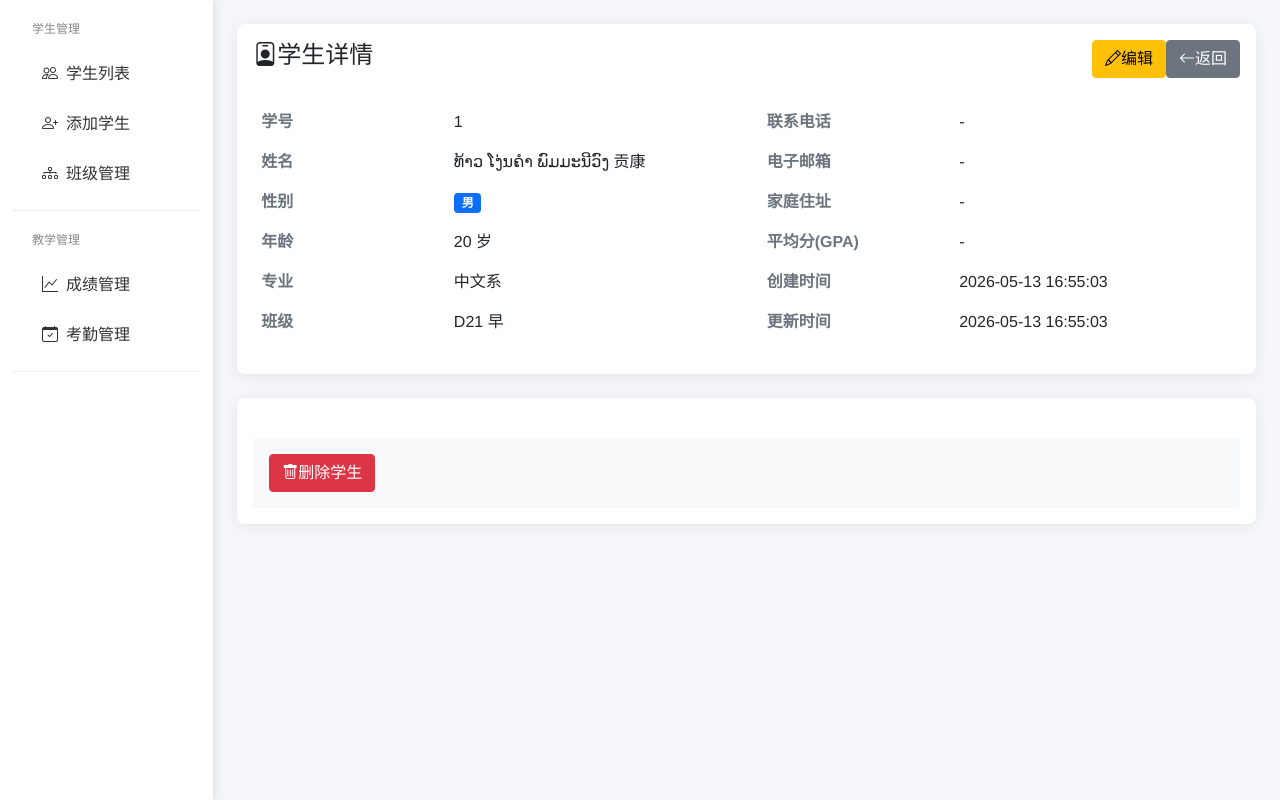
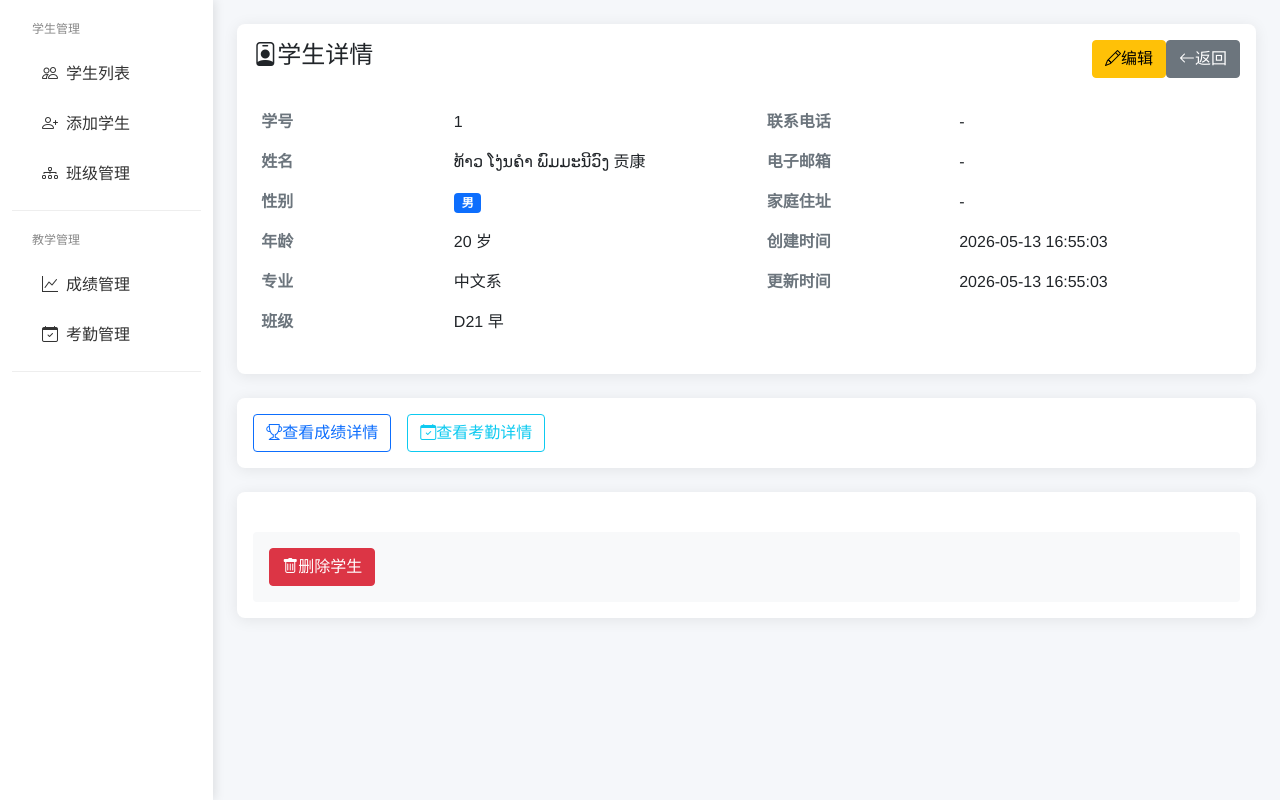
Before and after one commit to 12408sehun-create/python-, a Flask app: page /view/27 in a window 1280 px wide. Shown: the part 56-856 px from the top of the page. Run offline with Flask 3, Linux system fonts and the light colour scheme; data comes from the database, SQL or seed files in the repository; both versions use the stored data as it was after the commit.

Commit message:
学生列表-详情删除平均分 增加考勤和成绩展示 用freom_view在详情页点击返回时候进行判

```diff
--- a/app.py
+++ b/app.py
@@ -540,13 +540,8 @@ def view_student(id):
     conn = get_db_connection()
     student = conn.execute('SELECT * FROM students WHERE id = ?', (id,)).fetchone()
 
-    # 计算 GPA
-    gpa_result = conn.execute('''
-        SELECT AVG(score) as avg_score FROM grades WHERE student_id = ?
-    ''', (student['student_id'],)).fetchone()
-
-    conn.close()
-    return render_template('view.html', student=student, gpa=gpa_result['avg_score'])
+    conn.close()
+    return render_template('view.html', student=student)
 
 # ==================== 成绩管理 ====================
 
@@ -676,6 +671,7 @@ def grade_detail(student_id):
 
     conn = get_db_connection()
     highlight_id = request.args.get('highlight_id', type=int)
+    from_view = request.args.get('from_view', '')
 
     # 获取学生信息
     student = conn.execute('SELECT * FROM students WHERE student_id = ?', (student_id,)).fetchone()
@@ -692,10 +688,9 @@ def grade_detail(student_id):
         ORDER BY updated_at DESC
         LIMIT ? OFFSET ?
     ''', (student_id, per_page, offset)).fetchall()
-
     conn.close()
     return render_template('grade_detail.html', student=student, grades=all_grades, highlight_id=highlight_id,
-                         page=page, total_pages=total_pages, total=total)
+                         page=page, total_pages=total_pages, total=total, from_view=from_view)
 
 @app.route('/grades/add', methods=('GET', 'POST'))
 def add_grade():
@@ -1080,7 +1075,7 @@ def attendance_detail(student_id):
 
     conn = get_db_connection()
     highlight_id = request.args.get('highlight_id', type=int)
-
+    from_view = request.args.get('from_view', '')
     # 获取学生信息
     student = conn.execute('SELECT * FROM students WHERE student_id = ?', (student_id,)).fetchone()
 
@@ -1137,7 +1132,7 @@ def attendance_detail(student_id):
                          attendance=all_attendance, stats=attendance_stats, total_count=total_count,
                          highlight_id=highlight_id,
                          page=page, total_pages=total_pages, total=total,
-                         start_date=start_date, end_date=end_date)
+                         start_date=start_date, end_date=end_date, from_view = from_view)
 
 # 考勤详情页 - 按状态查看
 @app.route('/attendance/detail/<student_id>/status/<status>')
@@ -1149,7 +1144,6 @@ def attendance_detail_by_status(student_id, status):
     # 获取日期筛选参数
     start_date = request.args.get('start_date', '')
     end_date = request.args.get('end_date', '')
-
     conn = get_db_connection()
 
     # 获取学生信息
--- a/templates/attendance_detail.html
+++ b/templates/attendance_detail.html
@@ -7,8 +7,8 @@
     <div class="card-body">
         <div class="d-flex justify-content-between align-items-center mb-4">
             <h4><i class="bi bi-calendar-check"></i> 考勤详情</h4>
-            <a href="{{ url_for('attendance') }}" class="btn btn-secondary">
-                <i class="bi bi-arrow-left"></i> 返回
+            <a href="{{ url_for('view_student', id=from_view) if from_view else url_for('attendance') }}" class="btn btn-secondary">
+               <i class="bi bi-arrow-left"></i> 返回
             </a>
         </div>
 
--- a/templates/grade_detail.html
+++ b/templates/grade_detail.html
@@ -7,7 +7,7 @@
     <div class="card-body">
         <div class="d-flex justify-content-between align-items-center mb-4">
             <h4><i class="bi bi-graph-up"></i> 成绩详情</h4>
-            <a href="{{ url_for('grades') }}" class="btn btn-secondary">
+            <a href="{{ url_for('view_student', id=from_view) if from_view else url_for('grades') }}" class="btn btn-secondary">
                 <i class="bi bi-arrow-left"></i> 返回
             </a>
         </div>
--- a/templates/view.html
+++ b/templates/view.html
@@ -67,16 +67,6 @@
                         <td>{{ student.address or '-' }}</td>
                     </tr>
                     <tr>
-                        <th class="text-muted">平均分(GPA)</th>
-                        <td>
-                            {% if gpa %}
-                            <span class="badge bg-success">{{ "%.2f"|format(gpa) }}</span>
-                            {% else %}
-                            -
-                            {% endif %}
-                        </td>
-                    </tr>
-                    <tr>
                         <th class="text-muted">创建时间</th>
                         <td>{{ student.created_at }}</td>
                     </tr>
@@ -87,6 +77,19 @@
                 </table>
             </div>
         </div>
+    </div>
+</div>
+
+
+<!-- 快捷跳转 -->
+<div class="card mb-4">
+    <div class="card-body d-flex gap-3">
+        <a href="{{ url_for('grade_detail', student_id=student.student_id, from_view=student.id) }}" class="btn btn-outline-primary">
+            <i class="bi bi-trophy"></i> 查看成绩详情
+        </a>
+        <a href="{{ url_for('attendance_detail', student_id=student.student_id, from_view=student.id) }}" class="btn btn-outline-info">
+            <i class="bi bi-calendar-check"></i> 查看考勤详情
+        </a>
     </div>
 </div>
 
```
Also changed, not shown: college.db.
